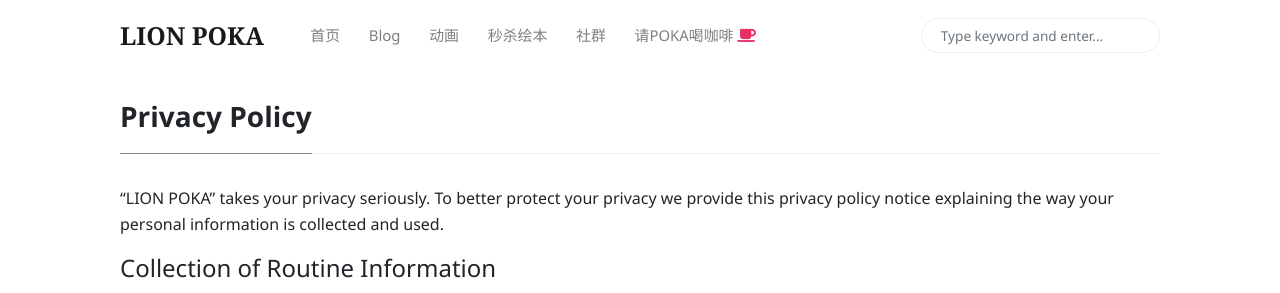
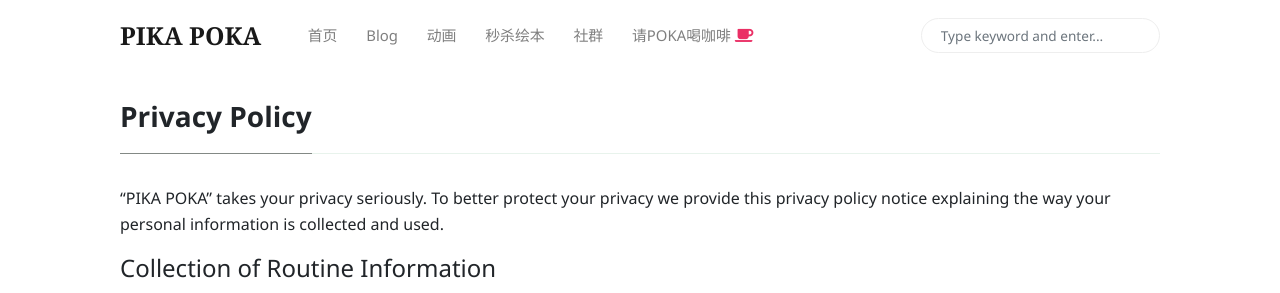
Before and after one commit to funkidsvip/poka.github.io, a Jekyll site: the page built from _pages/privacy-policy.md, in a window 1280 px wide and 1279 px high. Shown: the top 293 px of the window. Built offline with Jekyll 4.4.1, drawn with Linux system fonts in a browser that asks for light colours; nearby versions of some CDN libraries.

Commit message:
Update _config.yml

```diff
--- a/_config.yml
+++ b/_config.yml
@@ -1,5 +1,5 @@
 # Site
-name: 'LION POKA'
+name: 'PIKA POKA'
 description: 'Mundana is a free Jekyll theme for awesome people like you, Medium like.'
 logo: 'assets/images/logo.png'
 favicon: 'assets/images/favicon.ico'
```
